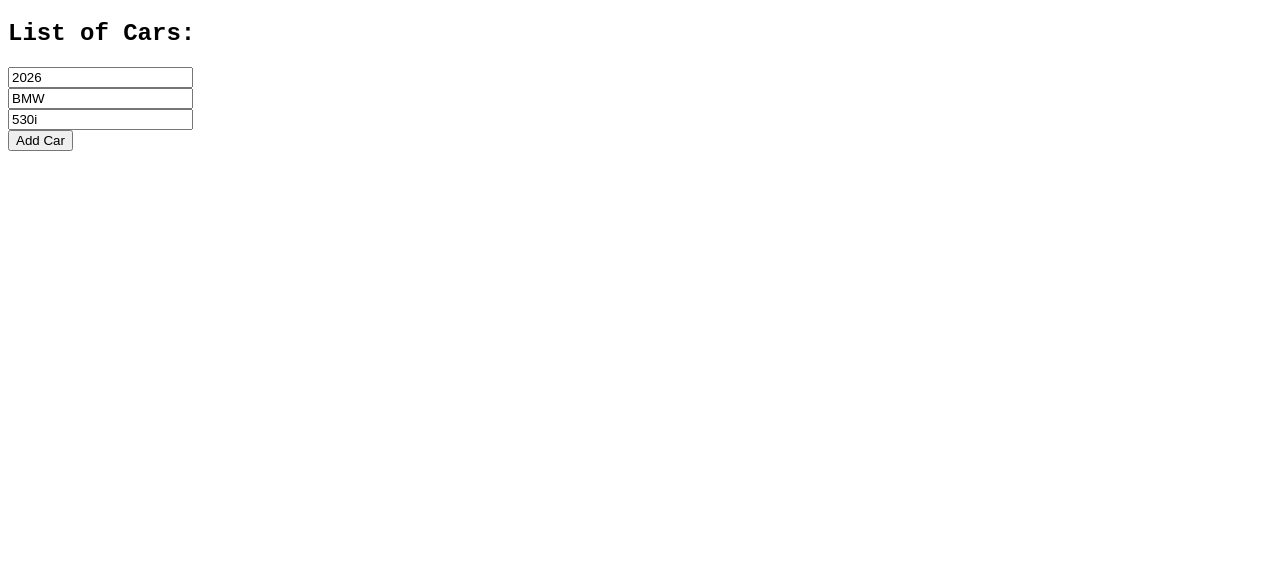
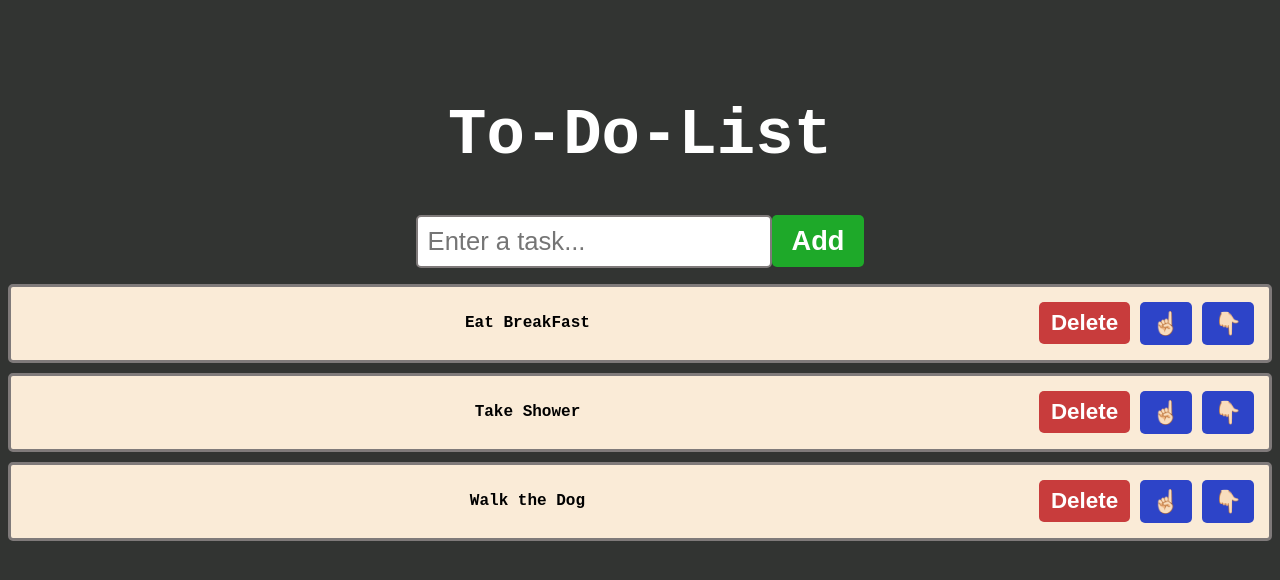
Before and after one commit to shiveshkumarsuri/react-js, a React (Vite) app: page / in a window 1280 px wide. Shown: the top 580 px of the page. Built offline with nearby package versions, Linux system fonts and the light colour scheme.

Commit message:
to-do-list completed

```diff
--- a/src/App.jsx
+++ b/src/App.jsx
@@ -1,10 +1,10 @@
-import ObjectArrayStateChange from './ObjectArrayStateChange.jsx'
+import ToDoList from './ToDoList.jsx'
 
 function App() {
 
   return(
     <>
-    <ObjectArrayStateChange />
+    <ToDoList />
     </>
   );
 }
--- /dev/null
+++ b/src/ToDoList.jsx
@@ -0,0 +1,76 @@
+import React, {useState} from 'react';
+
+function ToDoList(){
+    const [tasks, setTasks] = useState(["Eat BreakFast","Take Shower","Walk the Dog"]);
+    const [newTask,setNewTask] = useState("");
+
+    function handleInputChange(event){
+        setNewTask(event.target.value);
+    }
+    function addTask(){
+        if(newTask.trim() !== ""){
+            setTasks(t => [...t, newTask])
+            setNewTask("");
+        }
+    }
+    function deleteTask(index){
+        const updatedTask = tasks.filter((_,i) => i !== index);
+        setTasks(updatedTask);
+    }
+    function moveTaskUp(index){
+        if(index > 0){
+            const updatedTasks = [...tasks];
+            [updatedTasks[index], updatedTasks[index - 1]] =
+            [updatedTasks[index - 1], updatedTasks[index]];
+            setTasks(updatedTasks)
+        }
+    }
+    function moveTaskDown(index){
+        if(index < tasks.length - 1){
+            const updatedTasks = [...tasks];
+            [updatedTasks[index], updatedTasks[index + 1]] =
+            [updatedTasks[index + 1], updatedTasks[index]];
+            setTasks(updatedTasks)
+        }
+    }
+
+    return(
+        <div className="to-do-list">
+            <h1>To-Do-List</h1>
+            <input
+                type="text"
+                placeholder='Enter a task...'
+                value={newTask}
+                onChange={() => handleInputChange(event)}
+            />
+            <button className="add-button" onClick={addTask}>
+                    Add
+            </button>
+
+            <ol>
+                {tasks.map((task, index)=>
+                <li key={index}>
+                    <span className="text">{task}</span>
+                    <button
+                        className="delete-button"
+                        onClick={() =>deleteTask(index)}>
+                            Delete
+                    </button>
+                    <button
+                        className="move-button"
+                        onClick={() => moveTaskUp(index)}>
+                            ☝🏻
+                    </button>
+                    <button
+                        className="move-button"
+                        onClick={() => moveTaskDown(index)}>
+                            👇🏻
+                    </button>
+                </li>
+                )}
+            </ol>
+        </div>
+    );
+
+}
+export default ToDoList
--- a/src/index.css
+++ b/src/index.css
@@ -1,46 +1,75 @@
 body{
+    background-color: hsl(120, 2%, 20%);
+}
+.to-do-list{
     font-family: 'Courier New', Courier, monospace;
+    text-align: center;
+    margin-top: 100px
 }
 
-.color-picker-container{
+h1{
+    font-size: 4rem;
+    color: white;
+}
+button{
+    font-size: 1.7rem;
+    font-weight: bold;
+    color: white;
+    padding: 10px 20px;
+    border: none;
+    border-radius: 5px;
+    cursor: pointer;
+    transition:  background-color 0.5 ease;
+}
+
+.add-button{
+    background-color: hsl(125, 70%, 39%);
+}
+.add-button:hover{
+    background-color: hsl(125, 78%, 21%);
+}
+.delete-button{
+    background-color: hsl(0, 56%, 51%);
+}
+.delete-button:hover{
+    background-color: hsl(0, 76%, 18%);
+}
+.move-button{
+    background-color: hsl(231, 63%, 48%);
+}
+.move-button:hover{
+    background-color: hsl(231, 69%, 19%);
+}
+
+input[type="text"]{
+    font-size: 1.6rem;
+    padding: 10px;
+    border: 2px solid hsl(0, 2%, 49%);
+    border-radius: 5px;
+    color: hsl(0, 0%, 0%, 0.5);
+}
+
+ol{
+    padding: 0;
+}
+li{
+    font-size: 2 rem;
+    font-weight: bold;
+    padding: 15px;
+    background-color: antiquewhite;
+    margin-bottom: 10px;
+    border: 3px solid hsl(0, 2%, 49%);
+    border-radius: 5px;
     display: flex;
-    flex-direction: column;
     align-items: center;
 }
 
-h1{
-    margin: 50px;
-    font-size: 3rem;
+.text{
+    flex: 1;
 }
 
-.color-display{
-    width: 300px;
-    height: 300px;
-    display: flex;
-    justify-content: center;
-    align-items: center;
-    border: 5px solid hsl(0, 0%, 80%);
-    border-radius: 25px;
-    margin-bottom: 25px;
-    transition: 0.25s ease;
+.delete-button, .move-button{
+    padding: 8px 12px;
+    font-size: 1.4rem;
+    margin-left: 10px;
 }
-
-.color-disply{
-    color: hsl(0, 0%, 20%);
-    font-size: 2rem;
-    text-align: center;
-}
-
-label{
-    font-size: 1.5rem;
-    font-size: bold;
-    margin-bottom: 10px;
-}
-
-input[type="color"]{
-    width: 75px;
-    height: 50px;
-    padding: 5px;
-    border-radius: 10px;
-    border: 3px solid hsl(0, 0%, 80%);
-}
```
